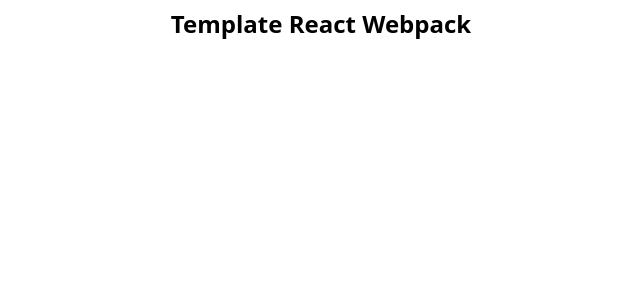
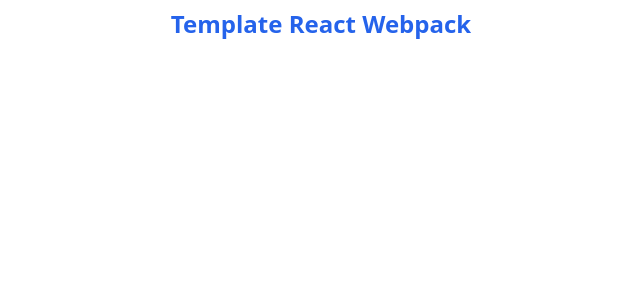
Before and after one commit to nilia2020/React-template-webpack, a React app: page / in a window 1280 px wide. Shown: the top 300 px of the page, without its empty margins (319-959 px from the left). Built offline with nearby package versions, Linux system fonts and the light colour scheme.

Commit message:
template 3

```diff
--- a/src/pages/Home.jsx
+++ b/src/pages/Home.jsx
@@ -2,7 +2,7 @@
 
 const Home = () => {
   return (
-    <h1 className="text-center text-2xl mt-2 font-semibold">
+    <h1 className="text-center text-2xl mt-2 font-bold text-blue-600">
       Template React Webpack
     </h1>
   );
```
